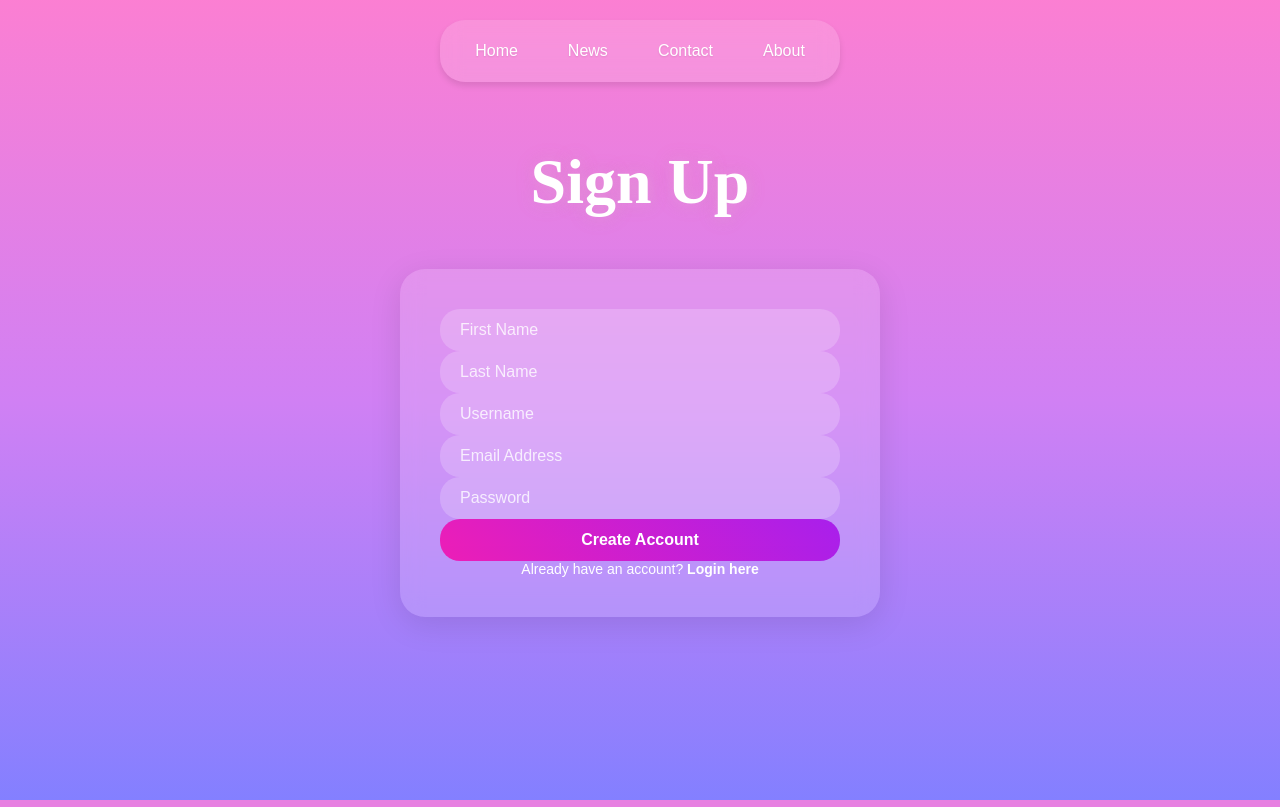
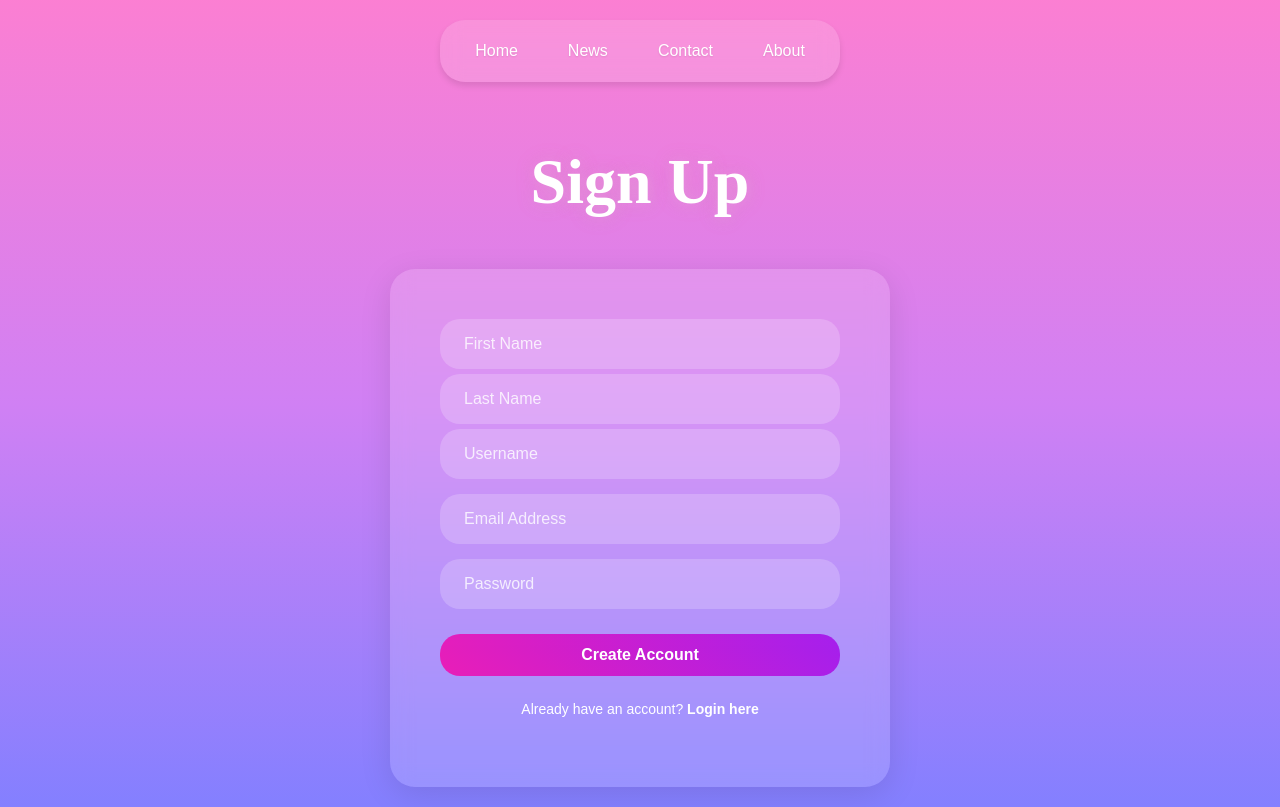
Before and after one commit to npotts24/Database-Design-Signup-and-Login-Page, a PHP site: page /signup.html in a window 1280 px wide. Run offline with PHP 8.4, Linux system fonts and the light colour scheme.

Commit message:
fixing the styling of the sign-up page

```diff
--- a/style.css
+++ b/style.css
@@ -90,7 +90,7 @@ body {
 .form-container {
   background-color: rgba(255, 255, 255, 0.15);
   backdrop-filter: blur(10px);
-  padding: 40px;
+  padding: 50px;
   border-radius: 25px;
   box-shadow: 0 8px 32px rgba(0, 0, 0, 0.1);
   width: 100%;
@@ -101,16 +101,17 @@ body {
 .signup-form {
   display: flex;
   flex-direction: column;
-  gap: 20px;
+  gap: 30px;
 }
 
 .form-group {
   position: relative;
+  margin-bottom: 10px;
 }
 
 .form-group input {
   width: 100%;
-  padding: 12px 20px;
+  padding: 16px 24px;
   border: none;
   border-radius: 20px;
   background-color: rgba(255, 255, 255, 0.2);
@@ -118,6 +119,7 @@ body {
   font-size: 16px;
   transition: all 0.3s ease;
   box-sizing: border-box;
+  margin-bottom: 5px;
 }
 
 .form-group input::placeholder {
@@ -143,6 +145,7 @@ body {
   font-weight: bold;
   cursor: pointer;
   transition: all 0.3s ease;
+  margin-top: 10px;
 }
 
 .signup-button:hover {
@@ -157,6 +160,7 @@ body {
   text-align: center;
   color: white;
   font-size: 14px;
+  margin-top: 25px;
 }
 
 .form-footer a {
```
